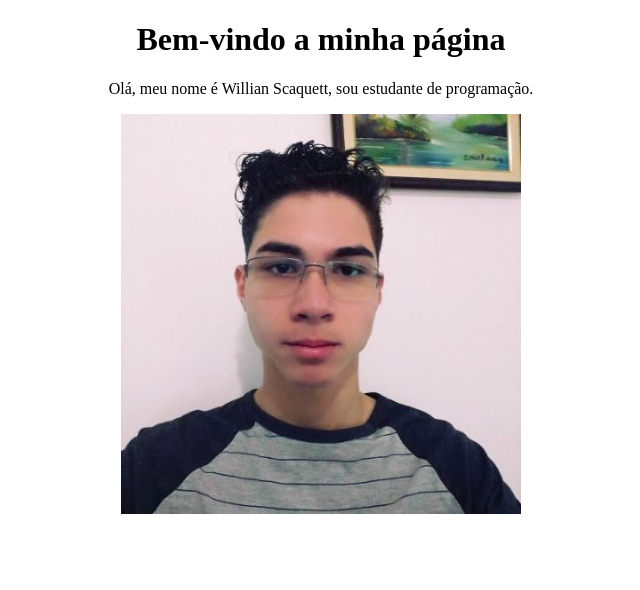
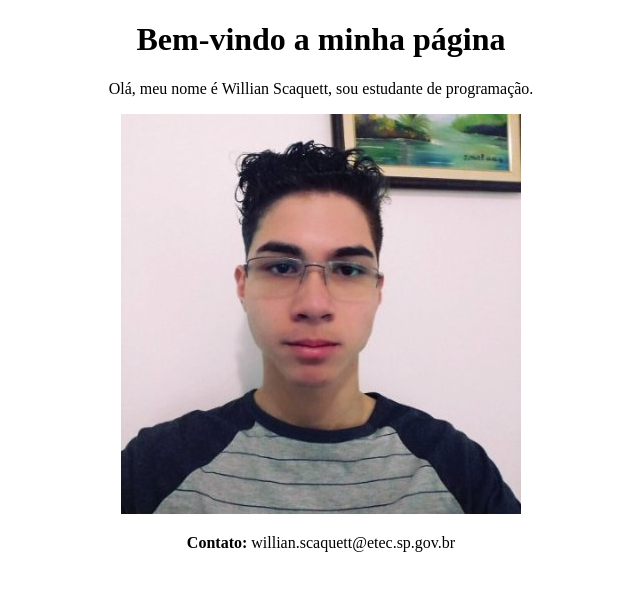
Before and after one commit to scaquett/scaquett.github.io, a plain HTML site: page index.html in a window 1280 px wide. Shown: the whole page, without its empty margins (319-959 px from the left). Drawn offline with Linux system fonts and the light colour scheme.

Commit message:
Contato adicionado

```diff
--- a/index.html
+++ b/index.html
@@ -2,6 +2,7 @@
 <html>
 	<head>
 		<meta http-equiv="Content-Type" content="text/html; charset=utf-8">
+		<title>Willian Scaquett</title>
 	</head>
 	<body>
 		<center>
@@ -10,6 +11,7 @@
 		<a href="https://www.linkedin.com/in/willian-s-a47392124/" target="_blank">
 		<img src="imagens/perfil.jpg" max-width=100%>
 		</a>
+		<p><b>Contato:</b> willian.scaquett@etec.sp.gov.br</p>
 		</center>
 	</body>
 </html>
```
